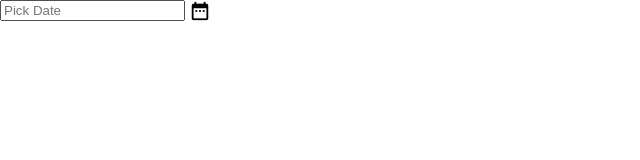
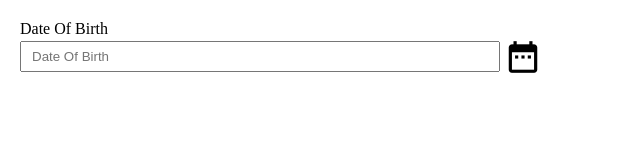
Before and after one commit to arun-lalithambaran/Date-Picker, a website: page index.html in a window 1280 px wide. Shown: the whole page, without its empty margins (0-640 px from the left). Drawn offline with nearby package versions, Linux system fonts and the light colour scheme.

```diff
--- a/app/controller.js
+++ b/app/controller.js
@@ -7,7 +7,7 @@
         id: 1,
         startDate: "01/11/1995",
         endDate: "28/06/2019",
-        iconSize: "22"
+        iconSize: "38"
     }
     $scope.pickedDate = "";
 
--- a/app/datepicker/directive/datePickerDirective.js
+++ b/app/datepicker/directive/datePickerDirective.js
@@ -15,6 +15,7 @@
 
         function link(scope, element, attr) {
             scope.visible = false;
+            console.log(angular.element(element)[0].offsetLeft);
             scope.position = {
                 x: 0,
                 y: 50
--- a/app/datepicker/templates/datePickerTemplate.html
+++ b/app/datepicker/templates/datePickerTemplate.html
@@ -10,7 +10,8 @@
 
     .container {
         position: absolute;
-        left: {{position.x}}px;
+        background-color: #fff;
+        right: {{position.x}}px;
         top: {{position.y}}px;
         width: 315px;
         border: 1px solid #e2e2e2;
--- a/css/main.css
+++ b/css/main.css
@@ -5,3 +5,11 @@
     margin: 0;
     padding: 0;
 }
+input[type=text] {
+    padding: 6px 10px;
+    width: 80%;
+}
+.box {
+    width: 50%;
+    padding: 20px;
+}
--- a/index.html
+++ b/index.html
@@ -10,11 +10,19 @@
 
 <body ng-app="neptune" ng-controller="neptuneController">
 
-    <!-- <div date-picker-directive="true" config="config">
-        <input type="text" ng-model="pickedDate">
+    <!-- <div>
+        <input type="text" ng-model="pickedDate" placeholder="Pick Date">
+        <date-picker-directive config="config"></date-picker-directive>
     </div> -->
-    <input type="text" ng-model="pickedDate" placeholder="Pick Date">
-    <date-picker-directive config="config"></date-picker-directive>
+
+    <div class="box">
+        <div>
+            <label for="dob">Date Of Birth</label><br>
+            <input type="text" ng-model="pickedDate" placeholder="Date Of Birth" id="dob">
+            <date-picker-directive config="config"></date-picker-directive>
+        </div>
+
+    </div>
 
     <script src="app/app.js"></script>
     <script src="app/constants.js"></script>
```
